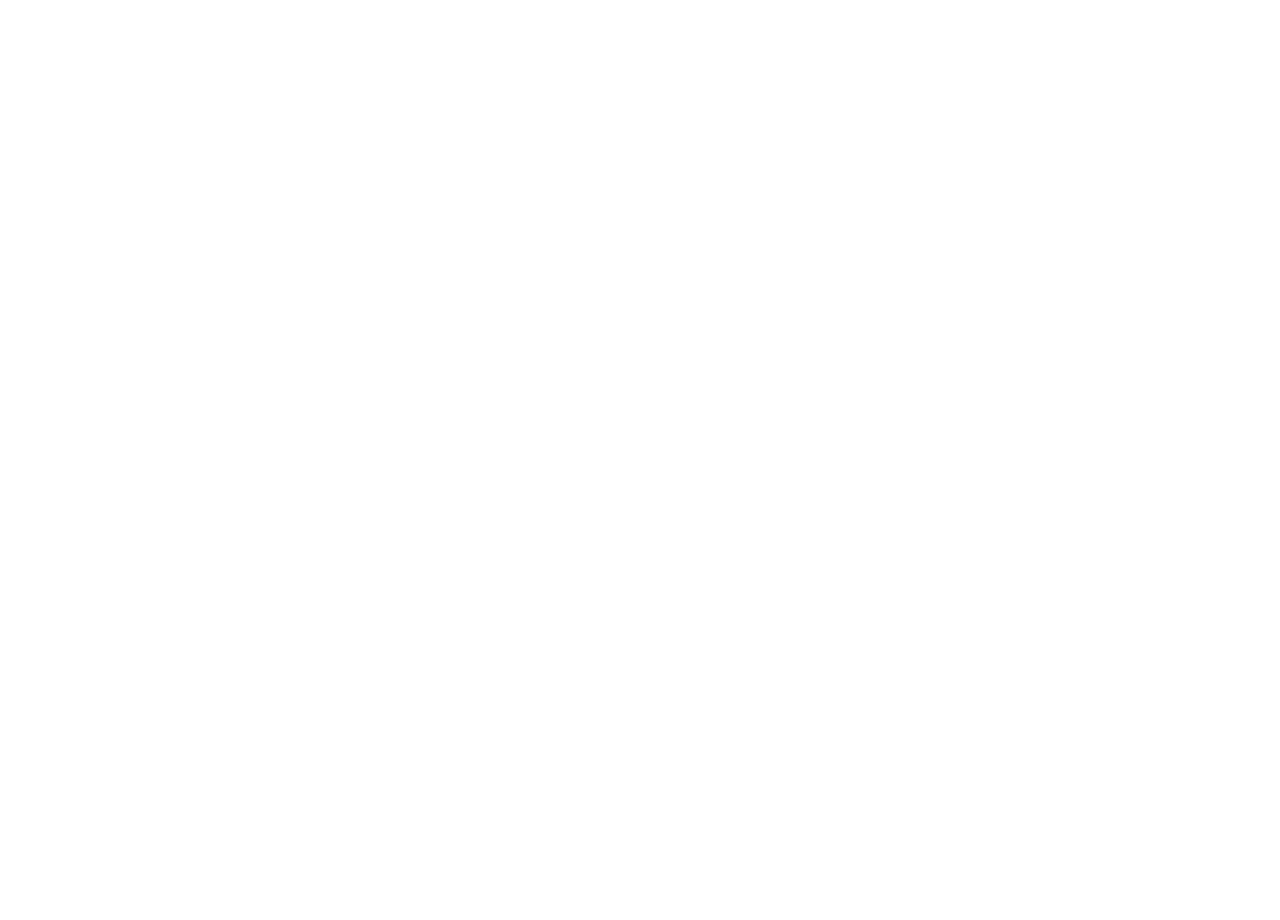
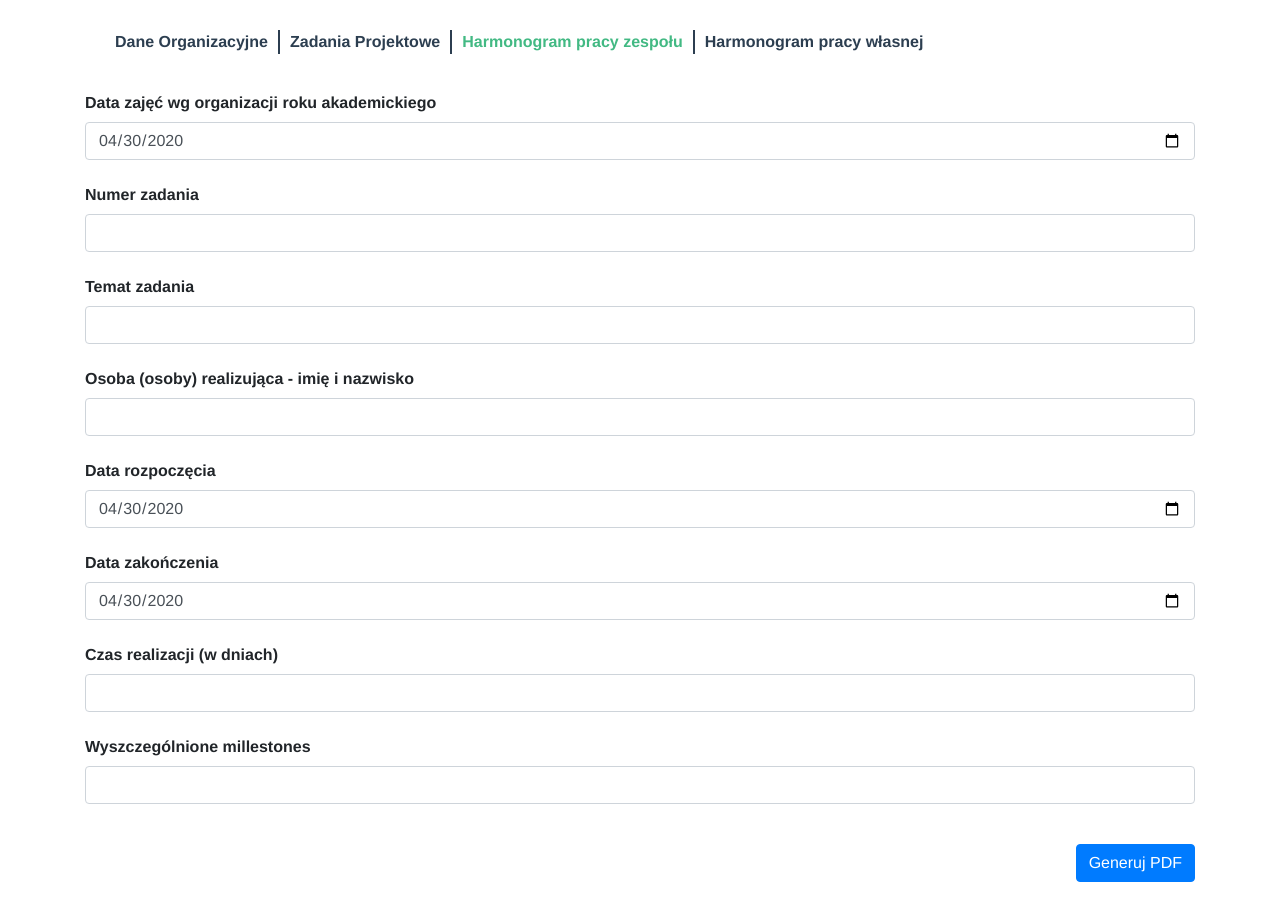
Before and after one commit to mrrain345/group-project, a Vue app: page /project-schedule in a window 1280 px wide. Before the commit the page ends 800 px from the top, so only its background shows below. Built offline with nearby package versions, Linux system fonts and the light colour scheme.

Commit message:
TeamSchedule

```diff
--- /dev/null
+++ b/src/classes/TeamScheduleData.ts
@@ -0,0 +1,27 @@
+import { Field, FieldType, Section } from "@/classes/Field";
+
+export default class TeamScheduleData {
+  @Field("Data zajęć wg organizacji roku akademickiego", Section.top, FieldType.date)
+  classDate: string = new Date().toISOString().split('T')[0];
+
+  @Field("Numer zadania", Section.top)
+  taskNumber: string = "";
+
+  @Field("Temat zadania", Section.title)
+  taskTopic: string = "";
+
+  @Field("Osoba (osoby) realizująca - imię i nazwisko", Section.main)
+  workers: string = "";
+
+  @Field("Data rozpoczęcia", Section.main,  FieldType.date)
+  startDate: string = new Date().toISOString().split('T')[0];
+
+  @Field("Data zakończenia", Section.main,  FieldType.date)
+  finishDate: string = new Date().toISOString().split('T')[0];
+
+  @Field("Czas realizacji (w dniach)", Section.main)
+  realizationTime: string = "";
+
+  @Field("Wyszczególnione millestones", Section.main)
+  millestones: string = "";
+};
--- a/src/components/Navbar.vue
+++ b/src/components/Navbar.vue
@@ -2,8 +2,8 @@
   <div class="nav container">
     <router-link to="/organization-data">Dane Organizacyjne</router-link>
     <router-link to="/project-tasks">Zadania Projektowe</router-link>
-    <router-link to="/project-shedule">Harmonogram pracy zespołu</router-link>
-    <router-link to="/personal-shedule">Harmonogram pracy własnej</router-link>
+    <router-link to="/project-schedule">Harmonogram pracy zespołu</router-link>
+    <router-link to="/personal-schedule">Harmonogram pracy własnej</router-link>
   </div>
 </template>
 
--- a/src/router/index.ts
+++ b/src/router/index.ts
@@ -2,6 +2,7 @@ import Vue from 'vue'
 import VueRouter, { RouteConfig } from 'vue-router'
 import OrganizationDataForm from '../views/OrganizationDataForm.vue'
 import ProjectTasksForm from '../views/ProjectTasksForm.vue'
+import TeamScheduleForm from '../views/TeamScheduleForm.vue'
 import Preview from '../views/Preview.vue'
 
 Vue.use(VueRouter)
@@ -22,6 +23,11 @@ Vue.use(VueRouter)
     component: ProjectTasksForm,
   },
   {
+    path: '/project-schedule',
+    name: 'teamScheduleForm',
+    component: TeamScheduleForm,
+  },
+  {
     path: '/preview/:data',
     name: 'Preview',
     component: Preview,
--- /dev/null
+++ b/src/views/TeamScheduleForm.vue
@@ -0,0 +1,95 @@
+<template>
+  <div class="container">
+    <Navbar />
+
+    <div class="form-group row">
+      <label for="classDate" class="col-sm-12 col-form-label">{{ title('classDate') }}</label>
+      <div class="col-sm-12">
+        <input type="date" class="form-control" id="classDate" v-model="data.classDate" />
+      </div>
+    </div>
+
+    <div class="form-group row">
+      <label for="taskNumber" class="col-sm-12 col-form-label">{{ title('taskNumber') }}</label>
+      <div class="col-sm-12">
+        <input type="text" class="form-control" id="taskNumber" v-model="data.taskNumber" />
+      </div>
+    </div>
+
+    <div class="form-group row">
+      <label for="taskTopic" class="col-sm-12 col-form-label">{{ title('taskTopic') }}</label>
+      <div class="col-sm-12">
+        <input type="text" class="form-control" id="taskTopic" v-model="data.taskTopic" />
+      </div>
+    </div>
+
+    <div class="form-group row">
+      <label for="workers" class="col-sm-12 col-form-label">{{ title('workers') }}</label>
+      <div class="col-sm-12">
+        <input type="text" class="form-control" id="workers" v-model="data.workers" />
+      </div>
+    </div>
+
+    <div class="form-group row">
+      <label for="startDate" class="col-sm-12 col-form-label">{{ title('startDate') }}</label>
+      <div class="col-sm-12">
+        <input type="date" class="form-control" id="startDate" v-model="data.startDate" />
+      </div>
+    </div>
+
+    <div class="form-group row">
+      <label for="finishDate" class="col-sm-12 col-form-label">{{ title('finishDate') }}</label>
+      <div class="col-sm-12">
+        <input type="date" class="form-control" id="finishData" v-model="data.finishDate" />
+      </div>
+    </div>
+
+    <div class="form-group row">
+      <label for="realizationTime" class="col-sm-12 col-form-label">{{ title('realizationTime') }}</label>
+      <div class="col-sm-12">
+        <input type="text" class="form-control" id="realizationTime" v-model="data.realizationTime" />
+      </div>
+    </div>
+
+    <div class="form-group row">
+      <label for="millestones" class="col-sm-12 col-form-label">{{ title('millestones') }}</label>
+      <div class="col-sm-12">
+        <input type="text" class="form-control" id="millestones" v-model="data.millestones" />
+      </div>
+    </div>
+
+    <br/>
+
+    <button class="btn btn-primary float-right" style="margin-bottom: 40px;" @click="generate">
+      Generuj PDF
+    </button>
+
+  </div>
+</template>
+
+<script lang="ts">
+import { Component, Prop, Vue, Watch } from 'vue-property-decorator';
+import Navbar from '@/components/Navbar.vue';
+import TeamScheduleData from '@/classes/TeamScheduleData';
+import { FormData } from '@/classes/Field';
+
+@Component({
+  components: {
+    Navbar,
+  }
+})
+export default class TeamScheduleForm extends Vue {
+  data = new TeamScheduleData();
+
+
+  generate() {
+    const base = FormData.toBaseString(this.data);
+    window.open(`/preview/${base}`);
+  }
+
+  title(fieldName: string) : string {
+    return FormData.getTitle(this.data, fieldName);
+  }
+}
+
+</script>
```
